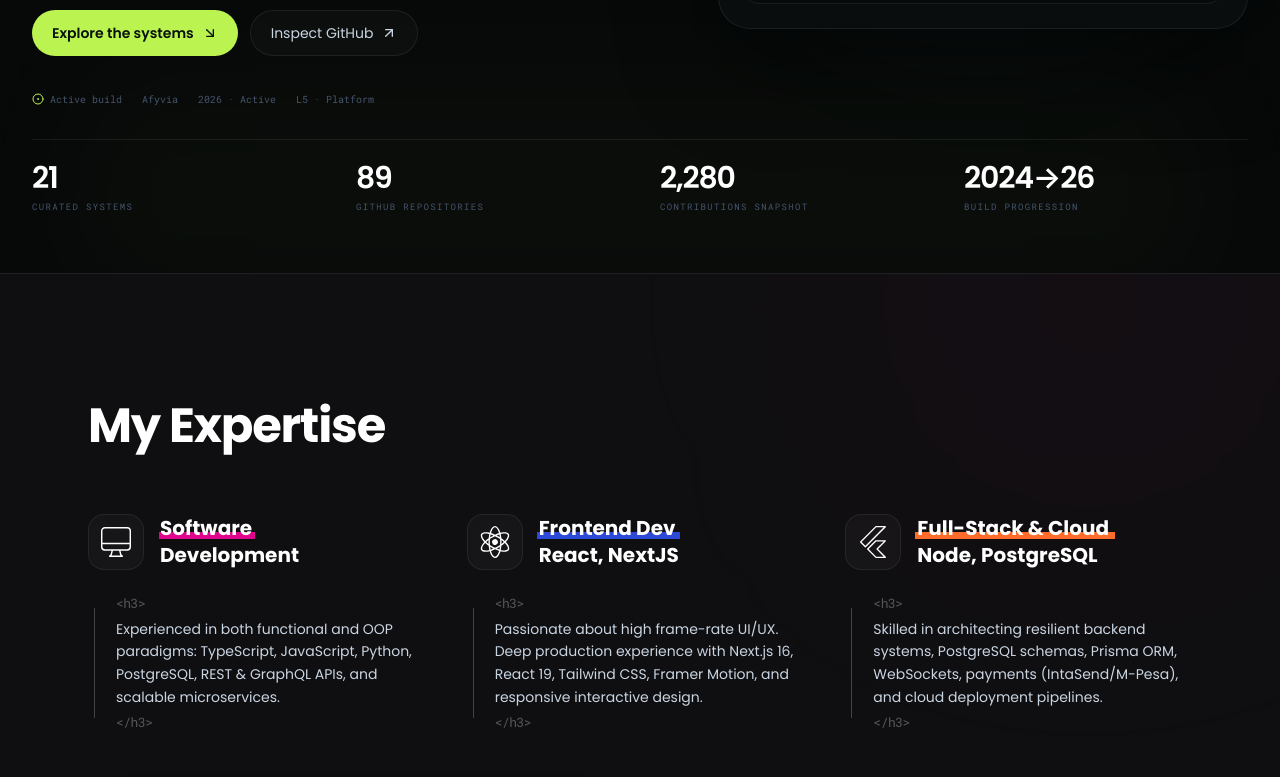
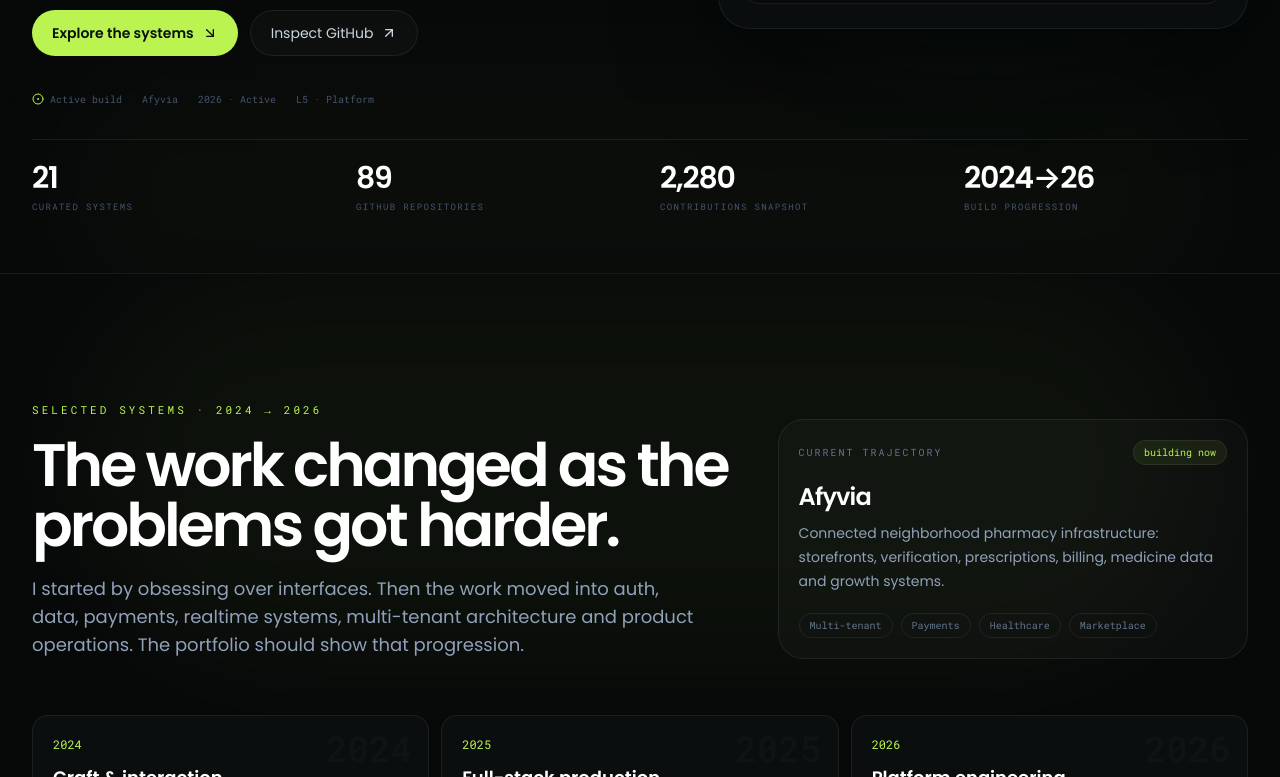
Before and after one commit to Elvinoacer/elvinJuma-portfolio, a Next.js app: page / in a window 1280 px wide. Shown: the part 903-1680 px from the top of the page. Built offline with nearby package versions, Linux system fonts and the light colour scheme.

Commit message:
refactor: focus homepage on work progression and systems stack

```diff
--- a/src/app/page.tsx
+++ b/src/app/page.tsx
@@ -2,8 +2,8 @@
 
 import { motion } from "framer-motion";
 import Hero from "@/components/Hero";
-import ExpertiseSection from "@/components/ExpertiseSection";
 import WorkSection from "@/components/WorkSection";
+import SkillsSection from "@/components/SkillsSection";
 import ExperienceSection from "@/components/ExperienceSection";
 import TestimonialsSection from "@/components/TestimonialsSection";
 import ContactSection from "@/components/ContactSection";
@@ -13,12 +13,12 @@ export default function Home() {
     <motion.div
       initial={{ opacity: 0 }}
       animate={{ opacity: 1 }}
-      transition={{ duration: 0.5 }}
-      className="bg-[#0f0f11] text-[#e2e8f0]"
+      transition={{ duration: 0.35 }}
+      className="bg-[#070909] text-slate-200"
     >
       <Hero />
-      <ExpertiseSection />
       <WorkSection />
+      <SkillsSection />
       <ExperienceSection />
       <TestimonialsSection />
       <ContactSection />
```
